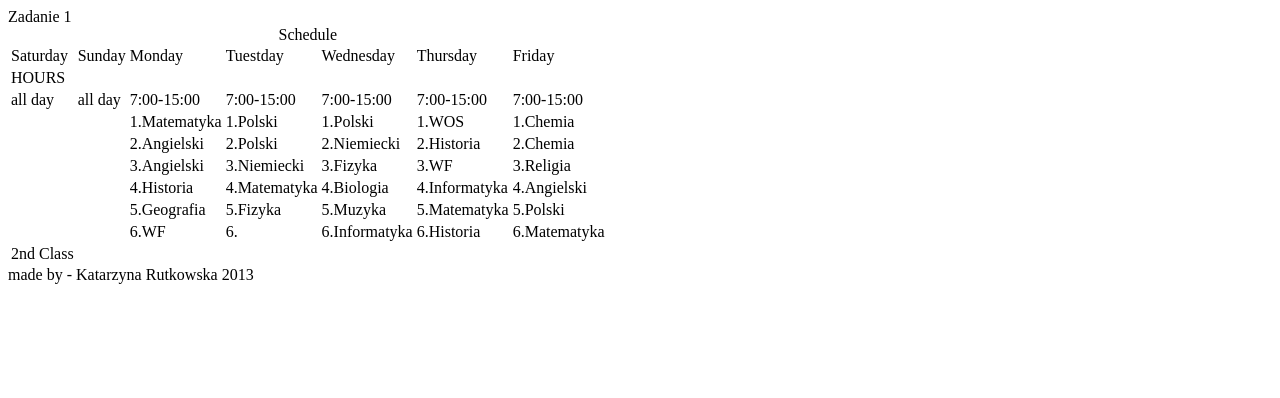
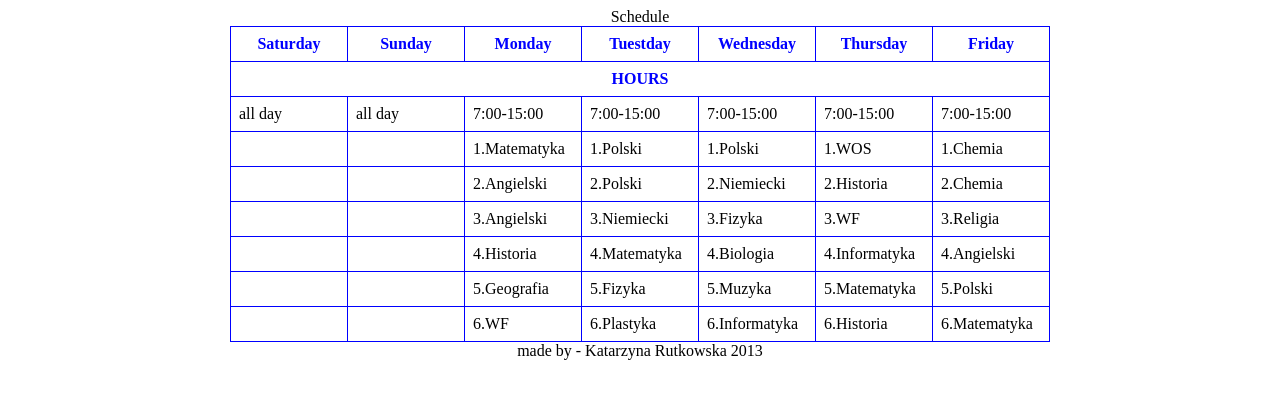
Before and after one commit to krutkowska/hcj-zadania, a plain HTML site: page 1/index.html in a window 1280 px wide. Drawn offline with Linux system fonts and the light colour scheme.

Commit message:
realizacja zadania 1

```diff
--- /dev/null
+++ b/1/css/style.css
@@ -0,0 +1,27 @@
+table{
+	margin: auto;
+	table-layout: fixed;
+	border-collapse:collapse;
+}
+
+table td{
+	width:100px;
+	border:1px solid blue;
+	padding:8px;
+}
+
+table .center{
+	text-align:center;
+	font-weight: bold;
+	color:blue;
+}
+
+thead td{
+	text-align:center;
+	font-weight: bold;
+	color: blue;
+}
+
+footer{
+	text-align:center;
+}
--- a/1/index.html
+++ b/1/index.html
@@ -1,26 +1,86 @@
 <!DOCTYPE html>
-
+<html>
+	<head>
+		<link rel ='stylesheet' href="css\style.css">
+	</head>
+	<body>
     	<table>
     		<caption>Schedule</caption>
-    		<thead>Zadanie 1
-    		<tfoot>
-    			<tr><td>2nd Class
-    		<tbody>
 
 
-  			<tr><td>Saturday<td>Sunday<td>Monday<td>Tuestday<td>Wednesday<td>Thursday<td>Friday
-  			<tr><td colspan="7">HOURS
-  			<tr><td>all day<td>all day<td>7:00-15:00<td>7:00-15:00<td>7:00-15:00<td>7:00-15:00<td>7:00-15:00
-  			<tr><td>	<td>	<td>1.Matematyka<td>1.Polski<td>1.Polski<td>1.WOS<td>1.Chemia
-  			<tr><td>	<td>	<td>2.Angielski<td>2.Polski<td>2.Niemiecki<td>2.Historia<td>2.Chemia
-  			<tr><td>	<td>	<td>3.Angielski<td>3.Niemiecki<td>3.Fizyka<td>3.WF<td>3.Religia
-  			<tr><td>	<td>	<td>4.Historia<td>4.Matematyka<td>4.Biologia<td>4.Informatyka<td>4.Angielski
-  			<tr><td>	<td>	<td>5.Geografia<td>5.Fizyka<td>5.Muzyka<td>5.Matematyka<td>5.Polski
-  			<tr><td>	<td>	<td>6.WF<td>6.<td>6.Informatyka<td>6.Historia<td>6.Matematyka
-
+    		<tbody>
+    		<thead>
+  			<tr>
+  				<td>Saturday
+  				<td>Sunday
+  				<td>Monday
+  				<td>Tuestday
+  				<td>Wednesday
+  				<td>Thursday
+  				<td>Friday
+  			</thead>
+  			<tr>
+  				<td class='center' colspan="7">HOURS
+  			<tr>
+  				<td>all day
+  				<td>all day
+  				<td>7:00-15:00
+  				<td>7:00-15:00
+  				<td>7:00-15:00
+  				<td>7:00-15:00
+  				<td>7:00-15:00
+  			<tr>
+  				<td>
+  				<td>
+  				<td>1.Matematyka
+  				<td>1.Polski
+  				<td>1.Polski
+  				<td>1.WOS
+  				<td>1.Chemia
+  			<tr>
+  				<td>
+  				<td>
+  				<td>2.Angielski
+  				<td>2.Polski
+  				<td>2.Niemiecki
+  				<td>2.Historia
+  				<td>2.Chemia
+  			<tr>
+  				<td>
+  				<td>
+  				<td>3.Angielski
+  				<td>3.Niemiecki
+  				<td>3.Fizyka
+  				<td>3.WF
+  				<td>3.Religia
+  			<tr>
+  				<td>
+  				<td>
+  				<td>4.Historia
+  				<td>4.Matematyka
+  				<td>4.Biologia
+  				<td>4.Informatyka
+  				<td>4.Angielski
+  			<tr>
+  				<td>
+  				<td>
+  				<td>5.Geografia
+  				<td>5.Fizyka
+  				<td>5.Muzyka
+  				<td>5.Matematyka
+  				<td>5.Polski
+  			<tr>
+  				<td>
+  				<td>
+  				<td>6.WF
+  				<td>6.Plastyka
+  				<td>6.Informatyka
+  				<td>6.Historia
+  				<td>6.Matematyka
+  			</tbody>
 		</table>
 
-        <footer>
+	    <footer>
        	made by - Katarzyna Rutkowska 2013
         </footer>
     </body>
```
